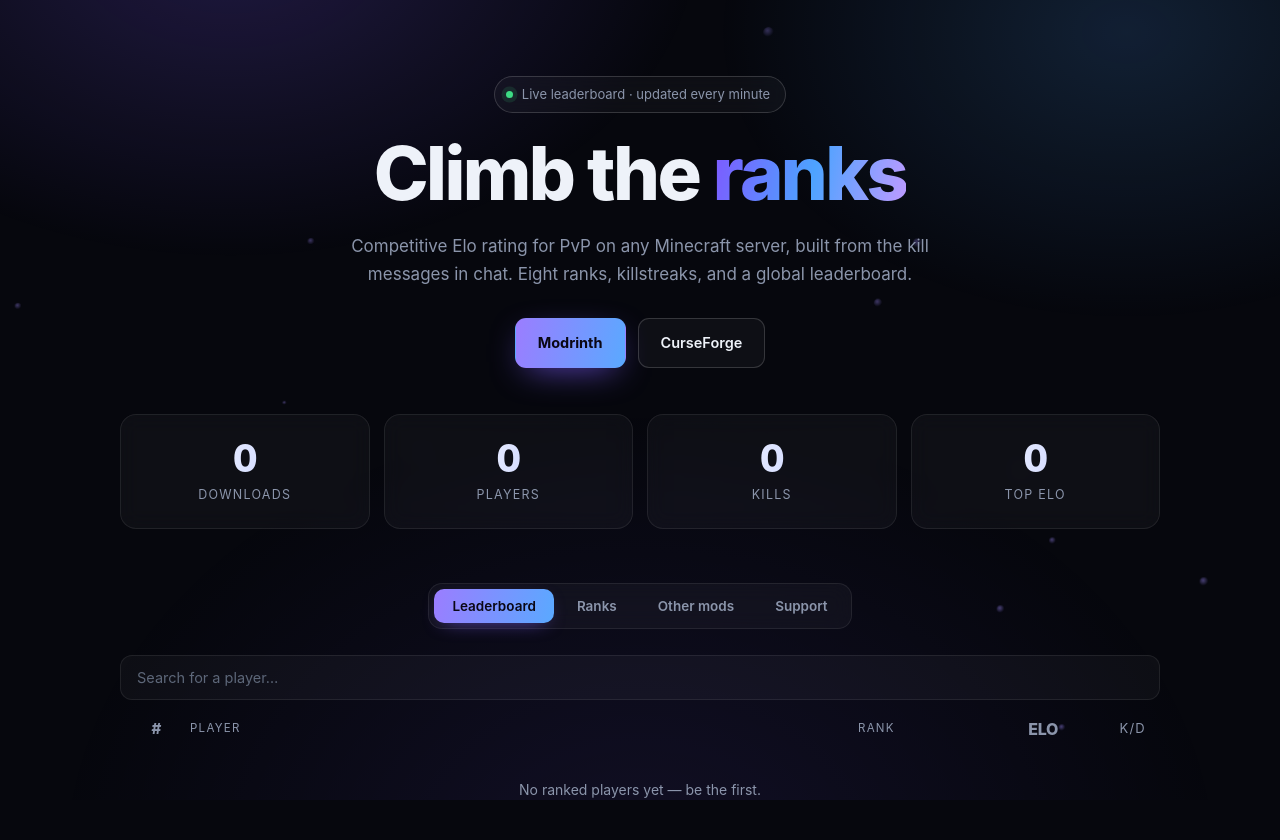
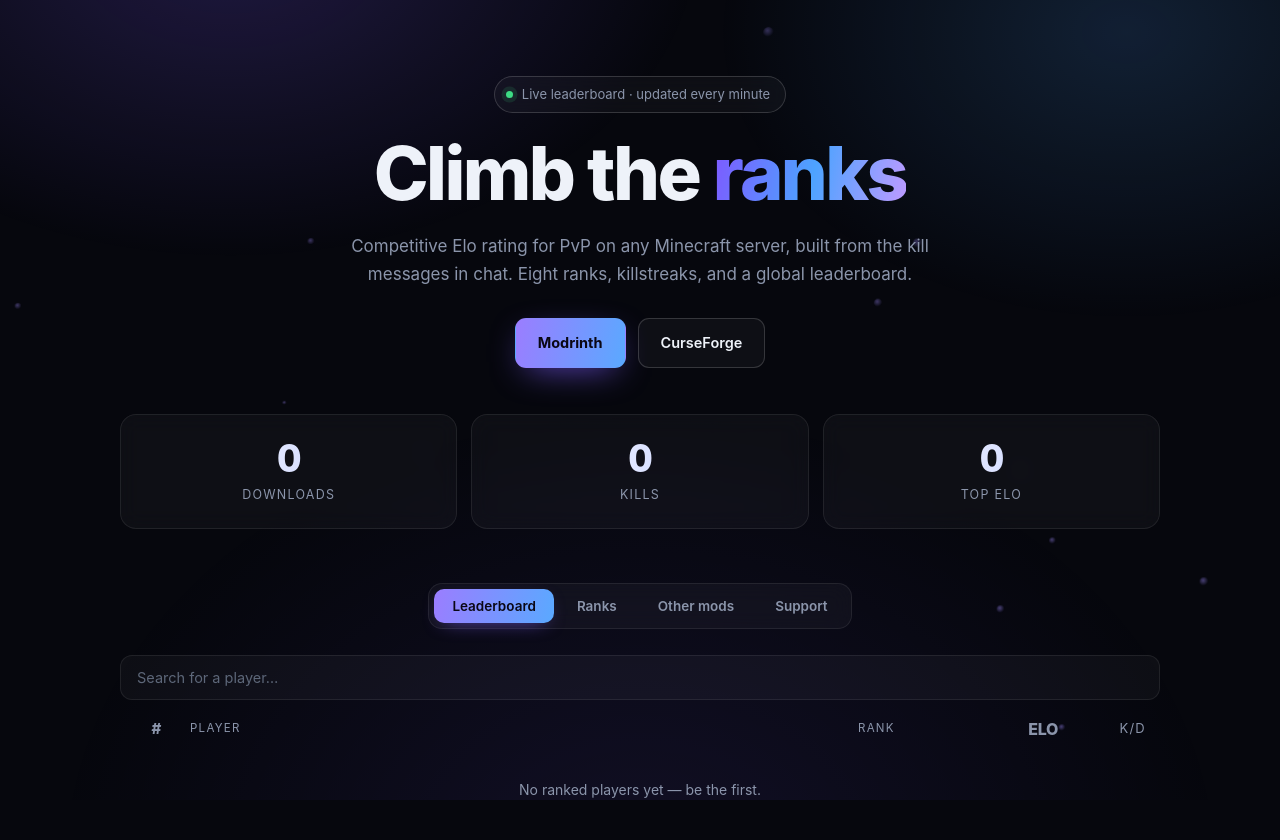
Before and after one commit to nik2012slapshot-lgtm/killelo-backend, a Flask app: page / in a window 1280 px wide. Shown: the top 840 px of the page. Run offline with Flask 3, Linux system fonts and the light colour scheme; data that the repository does not hold is empty; some libraries are stand-ins or nearby versions.

Commit message:
Spielerzahl durch Downloadzahl ersetzt
Die Spielerzahl zaehlt nur, wer die Mod bei der Rangliste angemeldet
hat. Mit 5 stand sie direkt neben 472 Downloads und liess die Mod
kleiner aussehen, als sie ist.

Co-Authored-By: Claude Opus 5 <noreply@anthropic.com>

```diff
--- a/templates/index.html
+++ b/templates/index.html
@@ -123,7 +123,7 @@
   .btn:disabled { opacity: .5; cursor: default; transform: none; }
 
   /* ---------------- Kennzahlen ---------------- */
-  .stats { display: grid; grid-template-columns: repeat(4, 1fr); gap: 14px; margin: 46px 0 12px; }
+  .stats { display: grid; grid-template-columns: repeat(3, 1fr); gap: 14px; margin: 46px 0 12px; }
   .stat {
     padding: 22px 18px; border-radius: 16px; text-align: center;
     border: 1px solid var(--line); background: var(--card); backdrop-filter: blur(10px);
@@ -318,7 +318,6 @@
     <div class="stats">
       <div class="stat" id="dl-card" title="Modrinth and CurseForge combined">
         <b id="s-downloads">0</b><span>Downloads</span></div>
-      <div class="stat"><b id="s-players">0</b><span>Players</span></div>
       <div class="stat"><b id="s-kills">0</b><span>Kills</span></div>
       <div class="stat"><b id="s-top">0</b><span>Top Elo</span></div>
     </div>
@@ -606,7 +605,6 @@ async function loadDownloads() {
 async function loadStats() {
   try {
     const s = await fetch("/stats").then(r => r.json());
-    countTo(document.getElementById("s-players"), s.players);
     countTo(document.getElementById("s-kills"), s.kills);
     countTo(document.getElementById("s-top"), s.top_elo);
   } catch (e) { /* Kennzahlen sind Beiwerk */ }
```
